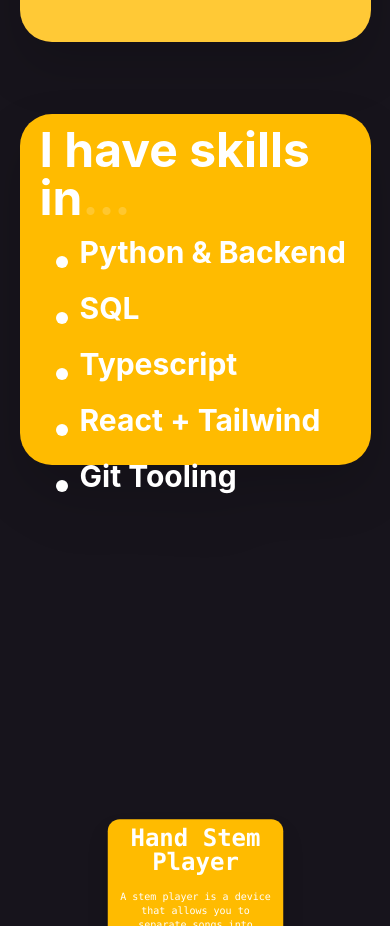
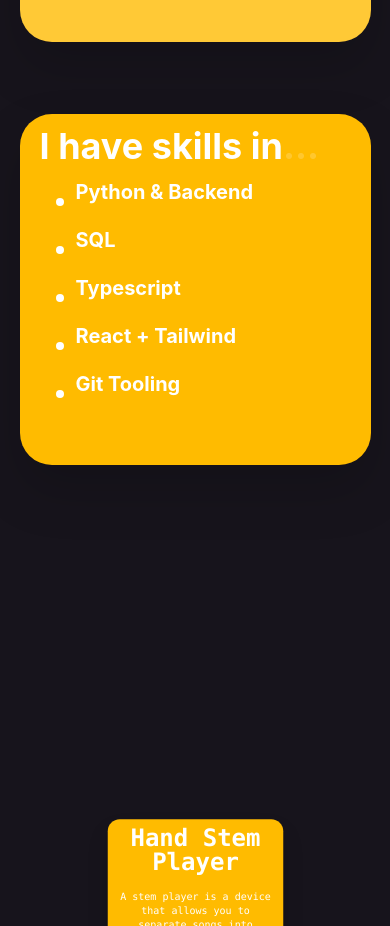
Before and after one commit to lliamsymonds04/porfolio-website, a React (Vite) app: page / in a window 390 px wide. Shown: the part 860-1786 px from the top of the page. Built offline with nearby package versions, Linux system fonts and the light colour scheme; no server answers.

Commit message:
fixed text scaling

```diff
--- a/src/components/HomeCards/SkillsCard.tsx
+++ b/src/components/HomeCards/SkillsCard.tsx
@@ -1,14 +1,19 @@
+import { useCheckMobile } from "../../hooks/ScalingHooks"
+
 const skills = ["Python & Backend", "SQL", "Typescript", "React + Tailwind", "Git Tooling"]
 
 
+
 function SkillsCard() {
+    const isMobile = useCheckMobile();
+
     return (
         <div className="relative h-full w-[95%] flex flex-col top-3 left-5">
-            <h1 className="text-5xl text-white mb-3 font-bold ">I have skills in<span className="animate-cursor">...</span></h1>
-            {skills.map((v) =>
-                <div className="flex flex-row ml-4 items-center">
-                    <div className="flex rounded-full h-3 w-3 bg-white mr-3"/>
-                    <p className="text-3xl text-white text-left mb-5 font-bold">{v}</p>
+            <h1 className={`${isMobile ? "text-4xl" : "text-5xl"} text-white mb-3 font-bold `}>I have skills in<span className="animate-cursor">...</span></h1>
+            {skills.map((v, index) =>
+                <div className="flex flex-row ml-4 items-center" key={index}>
+                    <div className="flex rounded-full h-2 w-2 bg-white mr-3"/>
+                    <p className={`${isMobile ? "text-xl" : "text-3xl"} text-white text-left mb-5 font-bold`}>{v}</p>
                 </div>)
             }
         </div>
```
